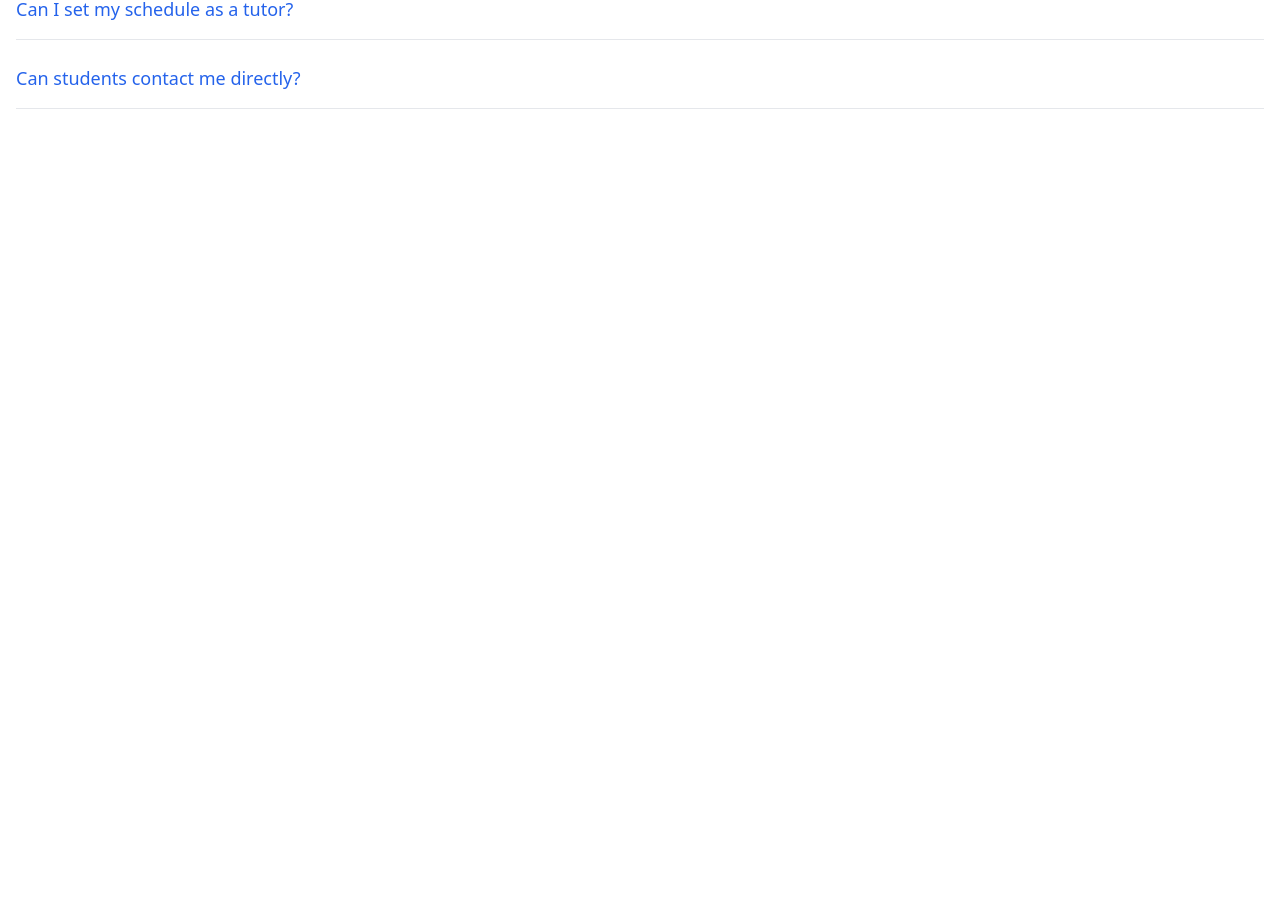
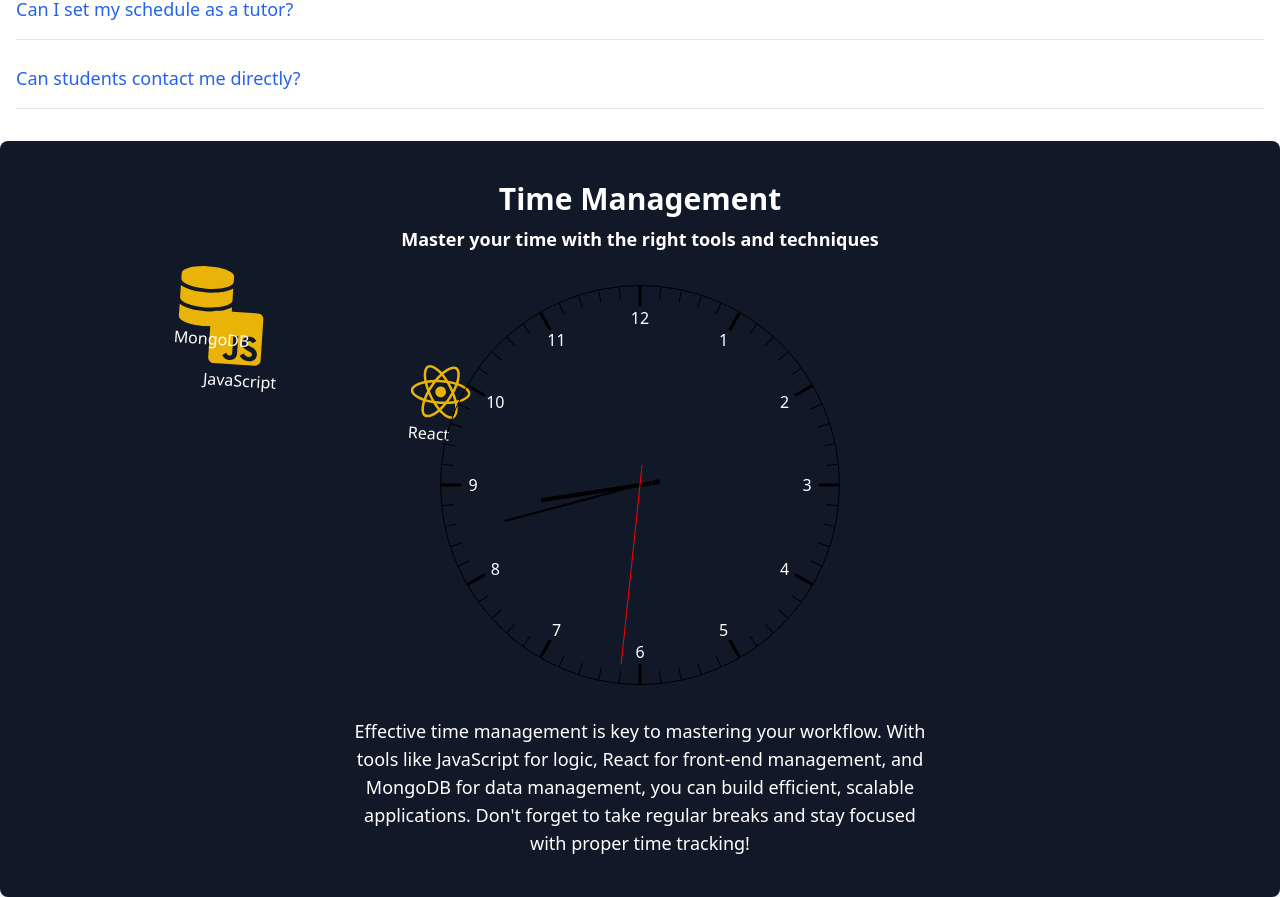
Before and after one commit to Parvej101/class-vault-client, a React (Vite) app: page / in a window 1280 px wide. Shown: the part 2777-3674 px from the top of the page. Before the commit the page ends 2918 px from the top, so only its background shows below. Built offline with nearby package versions, Linux system fonts and the light colour scheme; no server answers.

Commit message:
added time managment section

```diff
--- a/package.json
+++ b/package.json
@@ -22,6 +22,7 @@
     "lottie-react": "^2.4.0",
     "match-sorter": "^8.0.0",
     "react": "^18.3.1",
+    "react-clock": "^5.1.0",
     "react-dom": "^18.3.1",
     "react-hook-form": "^7.54.2",
     "react-icons": "^5.4.0",
--- /dev/null
+++ b/src/components/TimeManagement.jsx
@@ -0,0 +1,63 @@
+import { FaReact, FaJsSquare, FaDatabase } from "react-icons/fa"; // Example technology icons
+import { useSpring, animated } from "react-spring";
+import Clock from "react-clock"; // Import the analog clock
+import "react-clock/dist/Clock.css"; // Optional for default styles
+
+const TimeManagement = () => {
+    const rotateIcons = useSpring({
+        loop: true,
+        to: { transform: "rotate(0deg)" },
+        from: { transform: "rotate(5deg)" },
+        config: { duration: 5000 }, // Adjust time for full rotation
+    });
+    return (
+        <div className="bg-gray-900 text-white p-10 rounded-lg shadow-lg relative overflow-hidden">
+            <div className="flex flex-col items-center space-y-8">
+                {/* Title Section */}
+                <div className="text-center text-3xl font-bold">
+                    <h2>Time Management</h2>
+                    <p className="text-lg mt-2">Master your time with the right tools and techniques</p>
+                </div>
+
+                {/* Icons animation around the clock */}
+                <animated.div
+                    style={rotateIcons}
+                    className="absolute top-32 left-32 transform -translate-x-1/2 -translate-y-1/2"
+                >
+                    <div className="relative flex items-center justify-center space-x-12">
+                        {/* Icons are placed around the clock */}
+                        <div className="absolute left-20 top-0">
+                            <FaJsSquare className="text-6xl text-yellow-500" />
+                            <span className="mt-2 text-center">JavaScript</span>
+                        </div>
+                        <div className="absolute left-60 top-10">
+                            <FaReact className="text-6xl text-yellow-500" />
+                            <span className="mt-2 text-center">React</span>
+                        </div>
+                        <div className="absolute left-0 -top-10">
+                            <FaDatabase className="text-6xl text-yellow-500" />
+                            <span className="mt-2 text-center">MongoDB</span>
+                        </div>
+                    </div>
+                </animated.div>
+
+
+                {/* Analog Clock */}
+                <div className="relative flex justify-center items-center">
+                    <Clock value={new Date()} size={400} renderNumbers={true} />
+                </div>
+
+                {/* Time Management Tips */}
+                <div className="text-center mt-8 max-w-xl mx-auto">
+                    <p className="text-lg">
+                        Effective time management is key to mastering your workflow. With tools like JavaScript for logic, React for front-end
+                        management, and MongoDB for data management, you can build efficient, scalable applications. Don't forget to take regular breaks
+                        and stay focused with proper time tracking!
+                    </p>
+                </div>
+            </div>
+        </div>
+    );
+};
+
+export default TimeManagement;
--- a/src/pages/Home.jsx
+++ b/src/pages/Home.jsx
@@ -7,6 +7,7 @@ import StatsCard from '../components/StatsCard';
 import useAuth from '../hooks/useAuth';
 import BecomeTeacher from '../components/BecomeTeacher';
 import Faq from '../components/Faq';
+import TimeManagement from '../components/TimeManagement';
 
 const Home = () => {
     const {user} = useAuth()
@@ -19,6 +20,7 @@ const Home = () => {
         <StatsCard></StatsCard>
         <BecomeTeacher></BecomeTeacher>
         <Faq></Faq>
+        <TimeManagement></TimeManagement>
 
         </div>
     );
```
Also changed, not shown: 1 other file (tests, documents, lock files or other folders).
